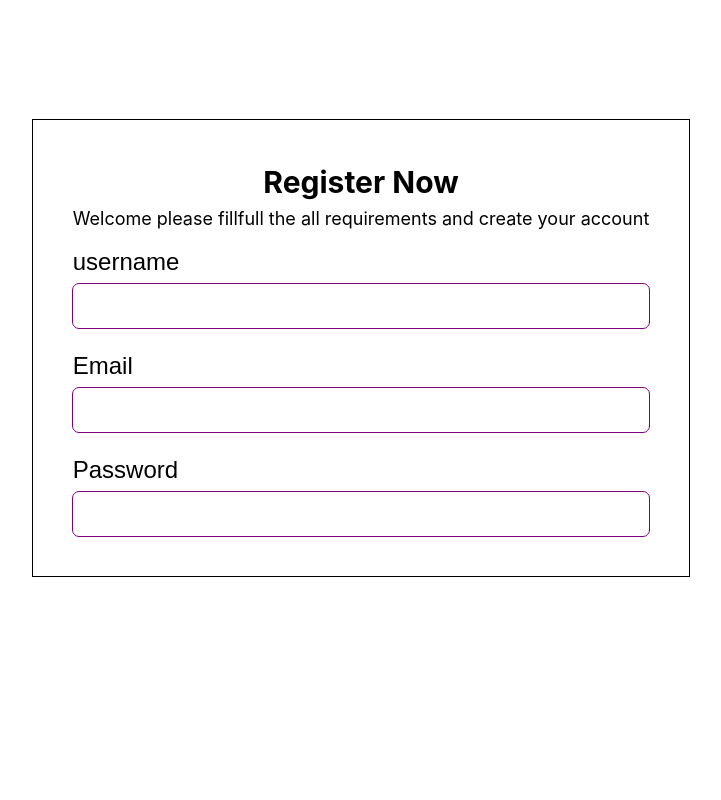
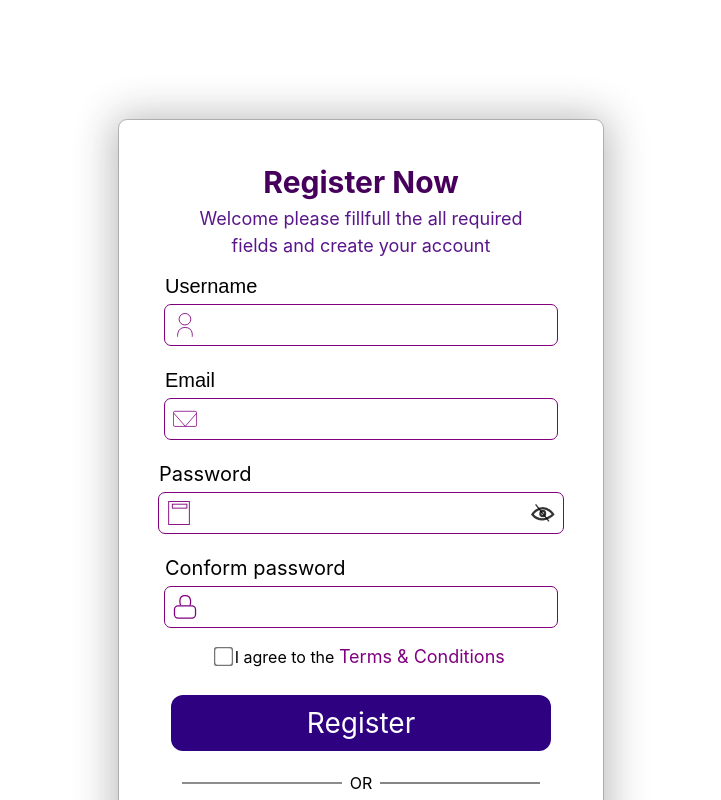
Before and after one commit to 123sahildev/expense-tracker-app, a React (Vite) app in the folder client/: page /register in a window 1280 px wide. Shown: the whole page, without its empty margins (279-1000 px from the left). Built offline with nearby package versions, Linux system fonts and the light colour scheme.

Commit message:
pc change of the form

```diff
--- a/client/src/components/header.tsx
+++ b/client/src/components/header.tsx
@@ -2,6 +2,7 @@ import type React from "react";
 import appLogo from "../../public/logo.svg";
 import navDropDown from ".././assets/navDropDown.svg";
 import type { JSX } from "react";
+import { Link } from "react-router-dom"
 
 type Props = {
   setDropDown: React.Dispatch<React.SetStateAction<boolean>>
@@ -14,7 +15,9 @@ export default function header({ setDropDown }: Props ): JSX.Element {
       <div className="flex gap-10 justify-around items-center  mr-12">
         <p className="hover:text-[#242424] hidden  ls:block px-5 rounded-[10px] hover:bg-[#29292913] py-1.5 duration-300 cursor-pointer text-[25px] font-[Arial]">Dashboard</p>
         <p className="hover:text-[#242424] hidden ls:block px-5 rounded-[10px] hover:bg-[#29292913] py-1.5 duration-300 cursor-pointer text-[25px] font-[Arial]">Contact us</p>
+        <Link to={"/register"}>
         <button className="hidden ls:block hover:bg-[#43157e] duration-250 px-18 py-2 text-[23px] bg-[#330075] text-white rounded-md cursor-pointer">Login</button>
+        </Link>
         <button onClick={() => setDropDown(true)} className="h-10 absolute right-5 ls:hidden block duration-300 active:bg-[#1818181a] px-2 py-3 rounded-full">
           <img className="h-full" src={navDropDown} alt="" />
         </button>
--- a/client/src/components/home/homeNav.tsx
+++ b/client/src/components/home/homeNav.tsx
@@ -1,4 +1,6 @@
-import { useState, useEffect } from "react"
+import { useState, useEffect } from "react";
+import navClose from "../../assets/svgs/navClose.svg";
+import { Link } from "react-router-dom"
 
 type Props = {
     setDropDown: (value: boolean) => void;
@@ -8,14 +10,20 @@ export default function homeNav({ setDropDown }: Props) {
     const [isSlide, setSlideElement] = useState<boolean>(false);
 
     useEffect(() => {
-        setSlideElement(true)
+        setSlideElement(true);
 
     }, []);
 
   return (
-    <div className={`w-screen absolute top-0 left-0 h-auto text-center py-5 pl-5 bg-[grey] flex ${isSlide ? "translate-x-0" : "translate-x-96"}`}>
-        <button onClick={() => setDropDown(false)}>close</button>
-      chal raha hai
+    <div className={` navShadow h-max max-w-screen min-w-screen absolute  z-50 flex flex-col py-5 bg-[#ffff] `}>
+        <button className="absolute top-2 right-2 p-2 w-fit rounded-full active:bg-[#36363617]" onClick={() => setDropDown(false)}>
+          <img className="h-4" src={navClose} alt="" />
+        </button>
+        <p className="border-b border-[#696969aa] w-full ml-2 text-[24px] font-[Arial] text-justify mt-3">Dashboard</p>
+        <p className="border-b border-[#696969aa] divide-black w-full ml-2 text-[24px] font-[Arial] text-justify mt-3">Contact us</p>
+        <Link to={"/register"} className="ml-3" >
+          <button className=" active:bg-[#43157e] duration-250 w-38 mt-6 py-1 text-[18px] text-white  cursor-pointer bg-[#330075] ">Login</button>
+        </Link>
     </div>
-  )
+  );
 }
--- a/client/src/index.css
+++ b/client/src/index.css
@@ -1,4 +1,5 @@
 @import "tailwindcss";
+
 
 
 @theme {
@@ -7,8 +8,16 @@
   --breakpoint-mm: 390px;
   --breakpoint-ml: 410px;
   --breakpoint-mxl: 430px;
+  --breakpoint-ts: 700px;
   --breakpoint-ls: 1200px;
   --breakpoint-lm: 1400px;
   --breakpoint-ll: 1500px;
   --breakpoint-lxl: 1750px;
 }
+
+
+@layer utilities {
+  .navShadow {
+    box-shadow: 0px 2px 40px 5px #22222252 ;
+  }
+}
--- a/client/src/pages/register.tsx
+++ b/client/src/pages/register.tsx
@@ -1,40 +1,80 @@
-import { useState, useRef } from "react";
-import { useForm } from 'react-hook-form'
+// import { useForm } from 'react-hook-form'
 import EmailIcon from "../assets/svgs/email.tsx";
 import PasswordIcon from "../assets/svgs/password.tsx";
 import ConfirmPassword from "../assets/svgs/confirmPassword.tsx";
 import PasswordShow from "../assets/svgs/passwordShow.tsx";
 import UserName from "../assets/svgs/username.tsx";
+import { Link } from "react-router-dom";
 import GoogleIcon from "../assets/svgs/googleIcon.tsx";
-import gsap from 'gsap';
-import axios from "axios";
+import ShowPassword from "../assets/svgs/showPassword.tsx";
+import { useState, useEffect } from "react";
+// import gsap from 'gsap';
+// import axios from "axios";
 
 export default function register() {
+    const [landForm, setForm] = useState<boolean>(false);
 
+    useEffect(() => {
+        setForm(true)
+    })
   return (
-    <form className="flex outline max-w-fit  flex-col mt-[calc(100vh-85vh)] mx-auto bg-white p-10 " >
-        <div className="w-full flex flex-col ">
-            <h1 className="font-bold text-[30px] text-center  w-full">Register Now</h1>
-            <p className="w-full text-[18px]">Welcome please fillfull the all requirements and create your account</p>
+    <div className="w-screen h-screen py-10 overflow-y-scroll">
+        <form className={` ${landForm ? "translate-y-0 opacity-100" : "translate-y-20 opacity-0"} duration-1000 flex transform navShadow outline outline-[#6e6d6d67] rounded-lg max-w-fit items-center flex-col mt-[calc(100vh-95vh)] ls:mt-[calc(100vh-90vh)] mx-auto bg-white ls:px-10 px-6 py-5 ls:py-10 `} >
+            <div className=" items-center flex flex-col ">
+                <h1 className="font-bold ls:text-[30px] text-[25px] text-[#46005c]">Register Now</h1>
+                <p className="text-purple-900 ls:w-90 w-70 text-center ls:text-[18px] text-[13px]">Welcome please fillfull the all required fields and create your account</p>
             </div>
             <div className="flex flex-col gap-y-1 mt-3">
-            <label htmlFor="" className="text-[24px] font-[Arial] ">username</label>
-            <div className="flex items-center outline outline-[purple] rounded-md px-2">
-                <input type="text" className=" border-none outline-none text-[18px] font-[Arial] cursor-pointer w-50 h-11 px-2" />
+                <label htmlFor="username" className="ls:text-[20px] text-[15px] font-[Arial] ">Username</label>
+                <div className=" max-w-fit flex items-center outline outline-[purple] rounded-md">
+                    <UserName className="text-[purple] w-6 h-6 ml-2" />
+                    <input id="username" type="text" className=" border-none outline-none text-[18px] font-[Arial] cursor-pointer w-67 ls:w-90 ls:h-10 h-8 px-2" />
                 </div>
             </div>
-        <div className="flex flex-col gap-y-1 mt-5">
-            <label htmlFor="" className="text-[24px] font-[Arial] ">Email</label>
-            <div className="flex items-center outline outline-[purple] rounded-md px-2">
-                <input type="text" className=" border-none outline-none text-[18px] font-[Arial] cursor-pointer w-50 h-11 px-2" />
+            <div className="max-w-fit flex flex-col gap-y-1 mt-5">
+                <label htmlFor="email" className="ls:text-[20px] text-[15px] font-[Arial] ">Email</label>
+                <div className=" max-w-fit flex items-center outline outline-[purple] rounded-md ">
+                    <EmailIcon className="text-[purple] w-6 h-6 ml-2" />
+                    <input id="email" type="text" name="email" className=" border-none outline-none text-[18px] font-[Arial] cursor-pointer w-67 ls:w-90 ls:h-10 h-8 px-2" />
                 </div>
             </div>
-        <div className="flex flex-col gap-y-1 mt-5">
-            <label htmlFor="" className="text-[24px] font-[Arial] ">Password</label>
-            <div className="flex items-center outline outline-[purple] rounded-md px-2">
-                <input type="text" className=" border-none outline-none text-[18px] font-[Arial] cursor-pointer w-50 h-11 px-2" />
+            <div className="max-w-fit flex flex-col gap-y-1 mt-5">
+                <label htmlFor="password" className="ls:text-[20px] text-[15px] ">Password</label>
+                <div className="max-w-fit flex items-center outline outline-[purple] rounded-md">
+                    <PasswordIcon className="text-[purple] w-6 h-6 ml-2" />
+                    <input id="password" type="text" className="border-none outline-none text-[18px] font-[Arial] cursor-pointer w-67 ls:w-84 ls:h-10 h-8 px-2" />
+                    <button className="cursor-pointer duration-300 active:bg-[#29292931] p-1 flex items-center rounded-full hover:bg-[#29292931] text-[#000000cb] mr-1">
+                        <ShowPassword className=" text-[#000000cb] w-6 h-6 " />
+                    </button>
                 </div>
             </div>
+            <div className="max-w-fit flex flex-col gap-y-1 mt-5">
+                <label htmlFor="passwordConform" className="ls:text-[20px] text-[15px]">Conform password</label>
+                <div className=" max-w-fit flex items-center outline outline-[purple] rounded-md">
+                    <ConfirmPassword className="text-[purple] w-6 h-6 ml-2" />
+                    <input id="passwordConform" type="password" className="cursor-pointer w-67 ls:w-90 ls:h-10 h-8 px-2 border-none outline-none text-[18px] font-[Arial]" />
+                </div>
+            </div>
+            <div className="max-w-fit  relative mx-0  mt-4">
+                <label htmlFor="checkboxLabel" className=" cursor-pointer text-center"><input id="checkboxLabel" type="checkbox" className="cursor-pointer text-lg scale-none ls:scale-[1.5]"/> I agree to the <span className="ls:text-lg text-[13px] text-[purple]">Terms & Conditions</span></label>
+            </div>
+            <div className="w-68 ls:w-95 flex h-10 ls:h-14 mt-6 mx-auto">
+                <button className="w-full bg-[#2e0181] rounded-xl text-white hover:outline hover:outline-[green] duration-250 active:bg-[#1e0155] text-[20px] ls:text-[28px]">Register</button>
+            </div>
+            <div className="mt-5 w-full justify-center items-center flex">
+                <div className="ls:w-40 w-28 border border-[#555555aa]"></div>
+                <p className="px-2">OR</p>
+                <div className="w-28 ls:w-40 border border-[#494949aa]"></div>
+            </div>
+            <div className="mt-3 cursor-pointer hover:border-[purple] duration-300 flex items-center text-center text-[15px] ls:text-[22px] justify-center gap-x-2 border border-[#1f1f1faa] py-1 ls:py-2 rounded-full w-[calc(100%-10%)] ls:w-[calc(100%-5%)] ">
+                continue with
+                <GoogleIcon className="w-6 h-6 ls:w-8 ls:h-8" />
+            </div>
+            <div className="flex items-center mt-5">
+                <p className="text-[13px] ls:text-lg">Already have an Account?</p>
+                <Link to={"/login"} className="hover:border-b h-fit hover:border-[purple] text-[purple] ls:text-lg text-[13px] ml-1">Login</Link>
+            </div>
         </form>
+    </div>
   )
 }
```
Also changed, not shown: client/src/pages/home.tsx (+10 -4 lines), client/src/assets/svgs/navClose.svg (added). Lines whose indentation alone changed are shown as unchanged.
